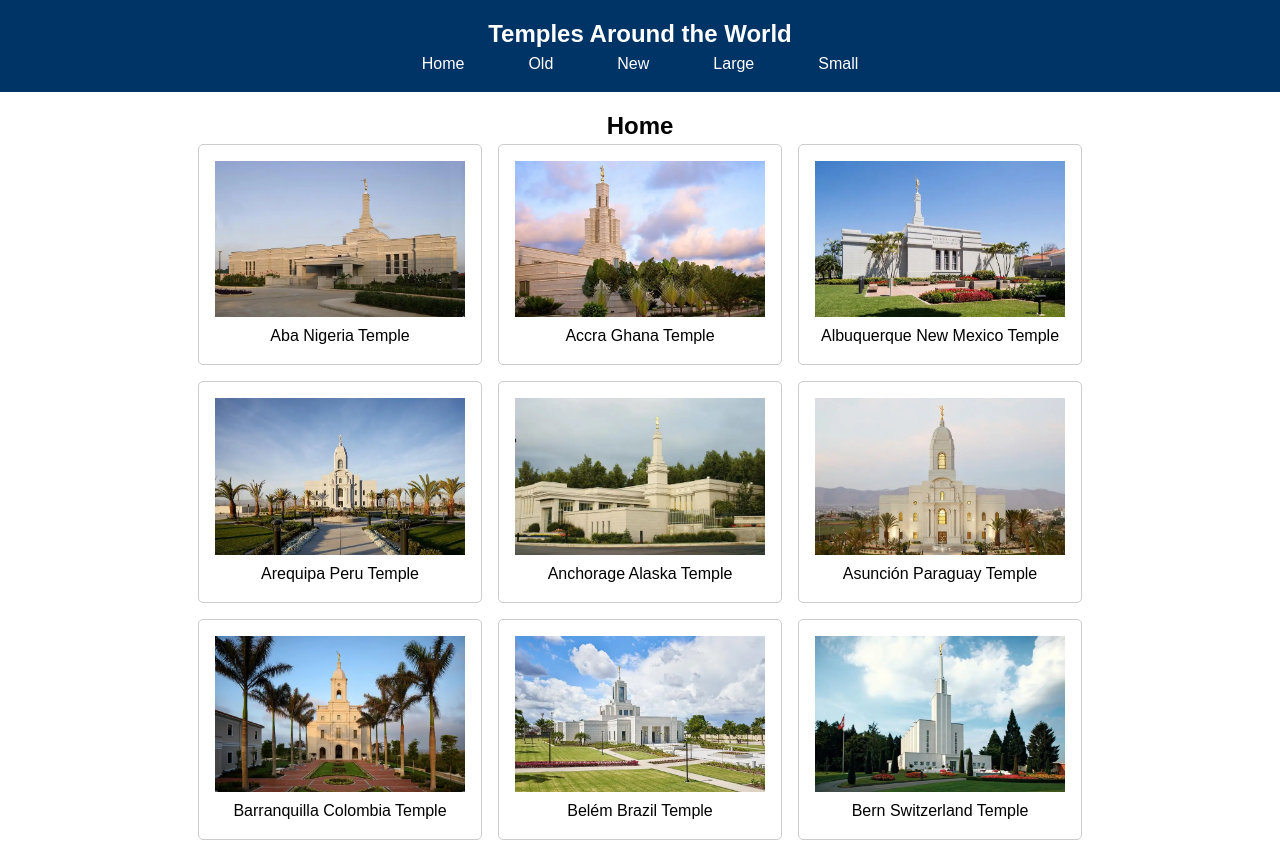
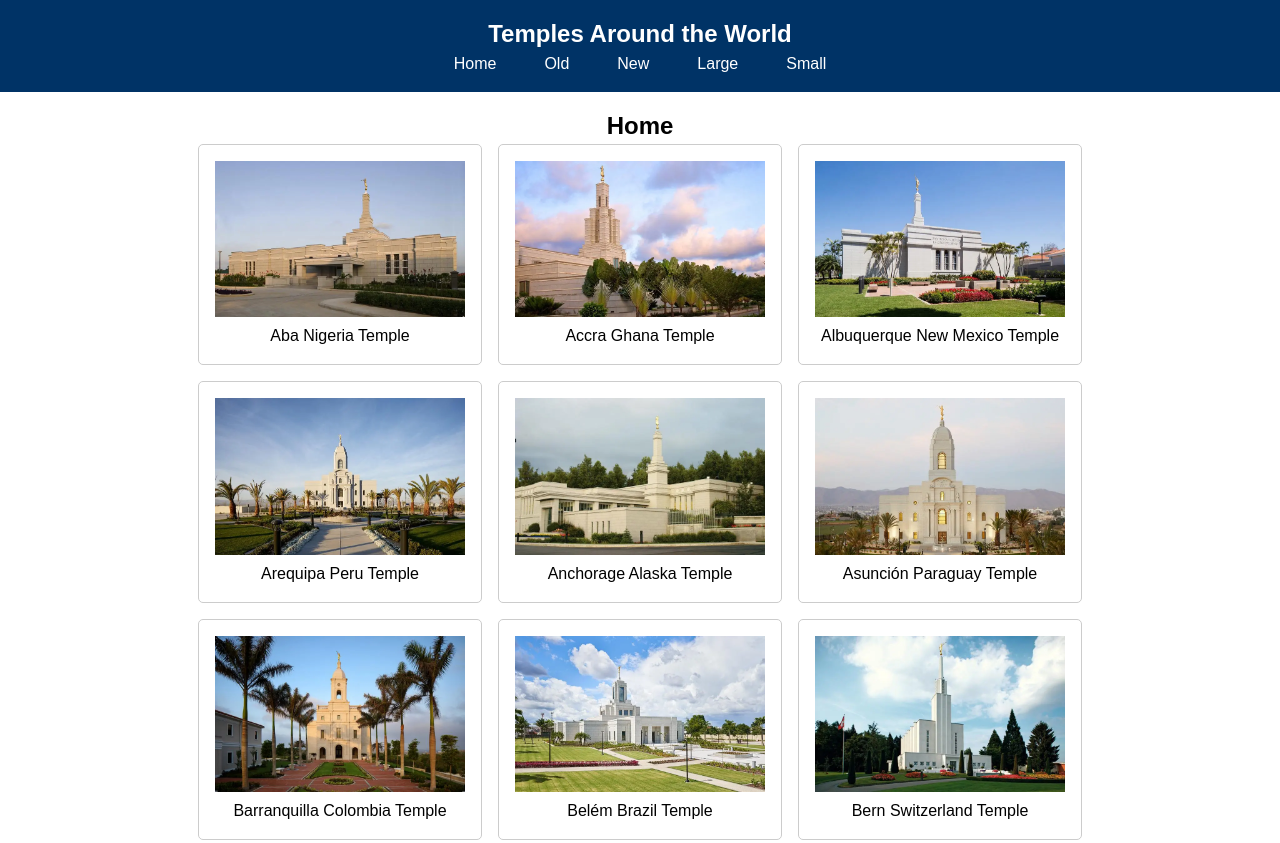
Before and after one commit to IOneStarI/wdd131, a plain HTML site: page temples.html in a window 1280 px wide. Shown: the top 843 px of the page. Drawn offline with Linux system fonts and the light colour scheme.

Commit message:
Fixes according to ivaluation tool

```diff
--- a/styles/temples-large.css
+++ b/styles/temples-large.css
@@ -1,7 +1,13 @@
-.temple-grid {
-    grid-template-columns: repeat(3, 1fr);
+@media (min-width: 600px) {
+    .temple-grid {
+        grid-template-columns: repeat(2, 1fr);
+        /* Two columns for tablets */
+    }
 }
 
-nav ul {
-    gap: 2rem;
+@media (min-width: 1000px) {
+    .temple-grid {
+        grid-template-columns: repeat(3, 1fr);
+        /* Three columns for desktops */
+    }
 }
--- a/styles/temples.css
+++ b/styles/temples.css
@@ -29,7 +29,7 @@ header h1 {
     font-size: 1.5rem;
 }
 
-nav ul {
+.header-list {
     list-style: none;
     padding: 0;
     margin: 0;
--- a/temples.html
+++ b/temples.html
@@ -4,7 +4,8 @@
 <head>
     <meta charset="UTF-8">
     <meta name="viewport" content="width=device-width, initial-scale=1.0">
-    <title>Temples</title>
+    <meta name="author" content="Vladislav Didkovskiy">
+    <title>WDD 131 - Picture Album Vladislav Didkovskiy</title>
     <link href="https://fonts.googleapis.com/css2?family=Open+Sans:wght@400;700&display=swap" rel="stylesheet">
     <link rel="stylesheet" href="styles/temples.css">
     <link rel="stylesheet" href="styles/temples-large.css" media="(min-width: 768px)">
@@ -15,7 +16,7 @@
     <header>
         <h1>Temples Around the World</h1>
         <nav>
-            <ul>
+            <ul class="header-list">
                 <li><a href="index.html" class="nav-link">Home</a></li>
                 <li><a href="old.html" class="nav-link">Old</a></li>
                 <li><a href="new.html" class="nav-link">New</a></li>
```
